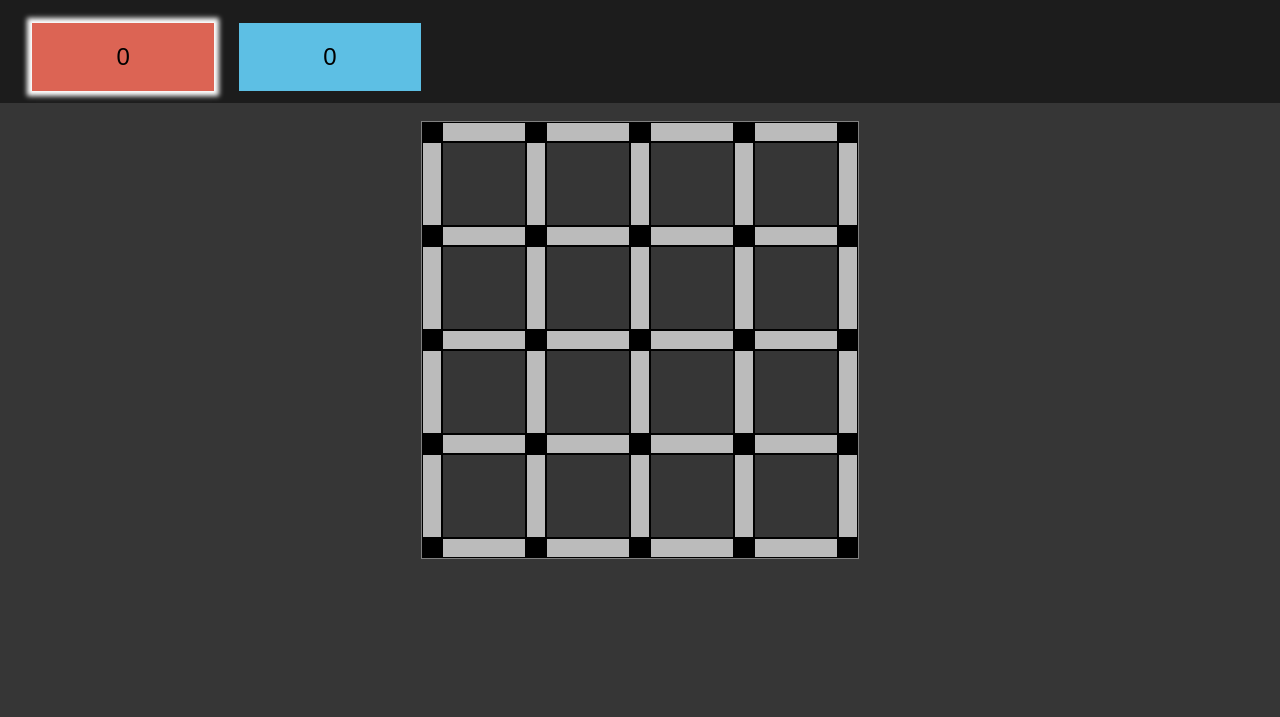
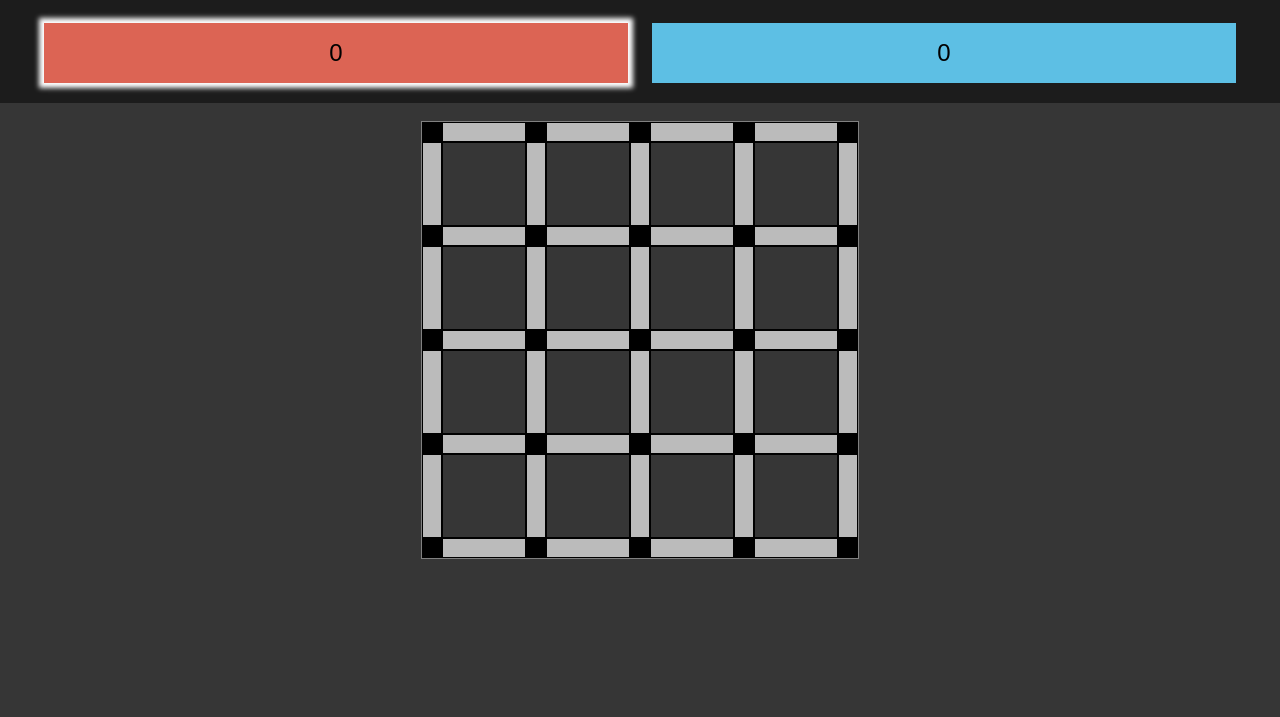
Before and after one commit to jo-gross/Website-Kaesekaestchen, a plain HTML site: page game.html in a window 1280 px wide. Shown: the part 83-800 px from the top of the page. Drawn offline with Linux system fonts and the light colour scheme.

Commit message:
Centered player points div container

```diff
--- a/game.js
+++ b/game.js
@@ -35,7 +35,8 @@ document.addEventListener("DOMContentLoaded", function () {
 						document.getElementById("scoreP" + i).classList.add('invisible');
 
 				}
-
+				var widthCalc = (100/players) - 2;
+ 			document.styleSheets[0].cssRules[3].style.width = widthCalc + "%";
 		spielgroesseX = (spielgroesseX * 2) + 1;
 		spielgroesseY = (spielgroesseY * 2) + 1;
 
--- a/style.css
+++ b/style.css
@@ -1,6 +1,4 @@
-.content{
 
-}
 body {
 	margin: 0;
 	font-family: Arial;
@@ -19,9 +17,11 @@ body {
 
 .box {
 	float: left;
-	width: 15%;
-	margin-right: 2%;
-	padding: 20px;
+	width: 23%;
+	margin-left: 1%;
+	margin-right: 1%;
+	padding-top: 16px;
+	padding-bottom: 16px;
 	box-sizing: border-box;
 	text-align: center;
 }
```
